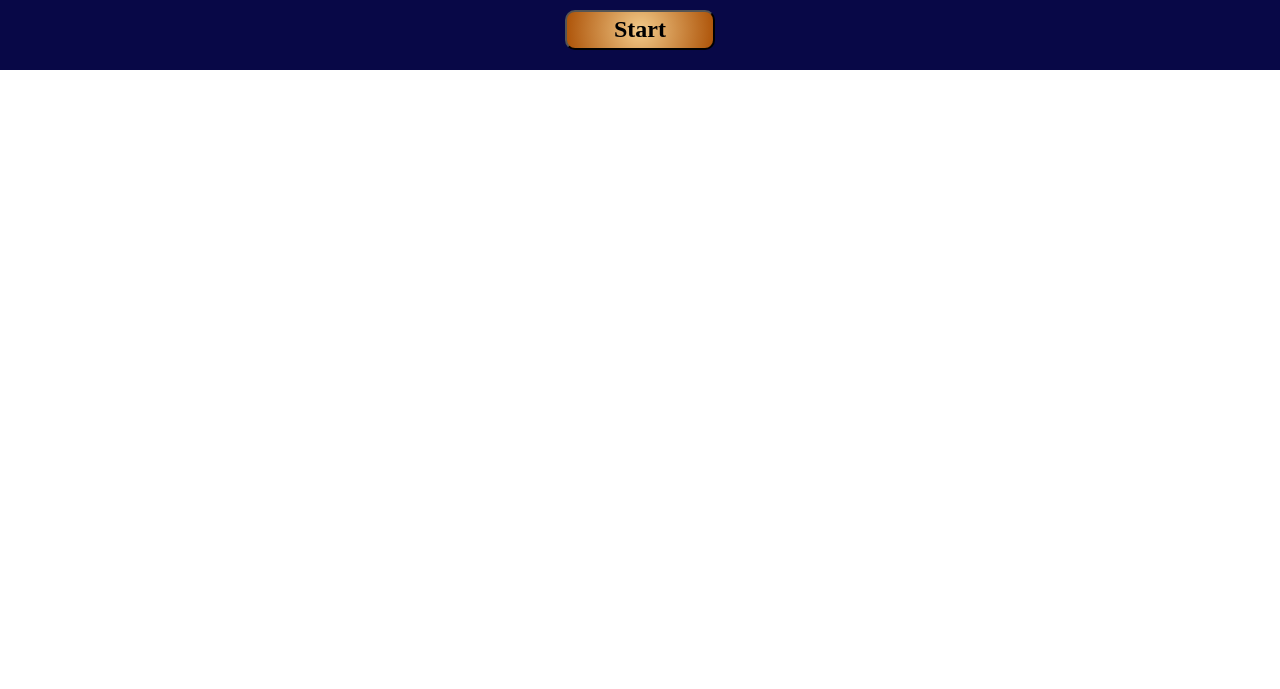
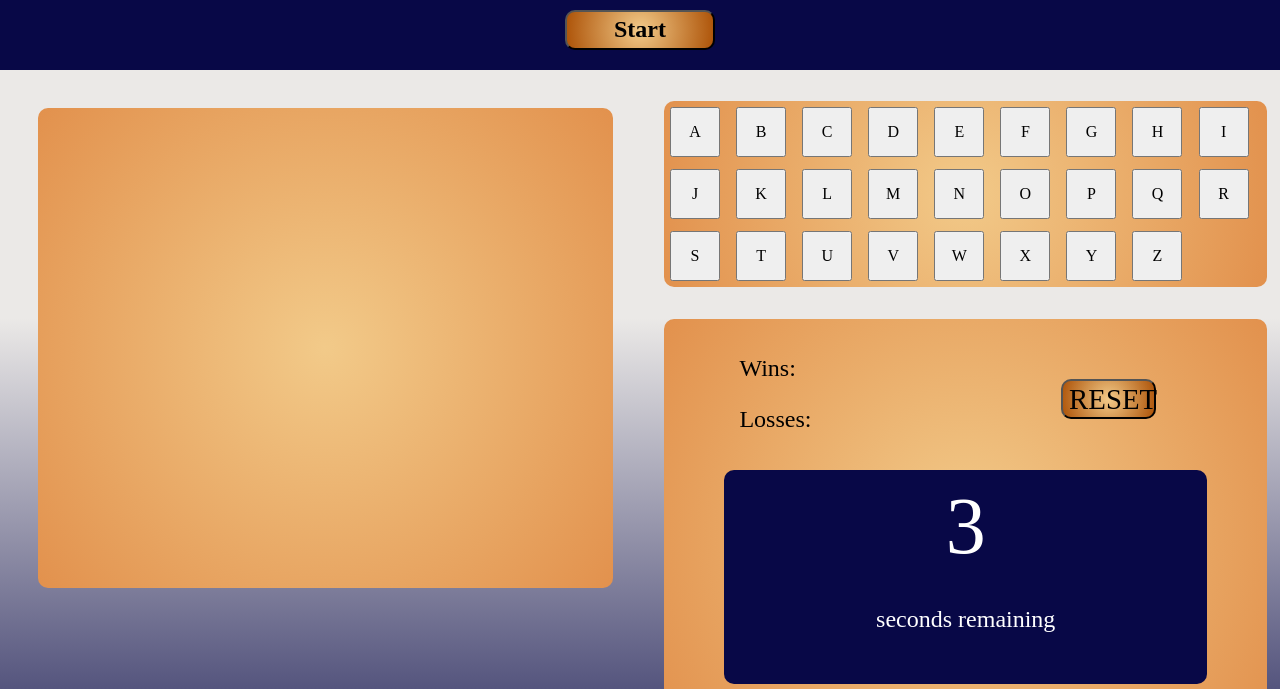
Before and after one commit to caitlinw29/word-guess-game, a plain HTML site: page index.html in a window 1280 px wide. Shown: the part 111-800 px from the top of the page. Drawn offline with Linux system fonts and the light colour scheme.

Commit message:
Add styles to page

```diff
--- a/assets/css/styles.css
+++ b/assets/css/styles.css
@@ -13,6 +13,13 @@ h1 {
   margin-top: 1%;
   margin-bottom: 1%;
 }
+
+main {
+  height: 100vh;
+  background: rgb(235,233,231);
+  background: linear-gradient(180deg, rgba(235,233,231,1) 31%, rgba(11,12,74,1) 100%);
+}
+
 /* OVERLAY */
 #overlay {
   position: fixed; /* Sit on top of the page content */
@@ -56,7 +63,8 @@ h1 {
 }
 
 /*START BTN*/
-#start {
+#start,
+#reset-btn {
   max-width: 150px;
   min-width: 90px;
   width: 20%;
@@ -70,14 +78,87 @@ h1 {
   background: radial-gradient(circle, rgba(242,202,137,1) 0%, rgba(173,83,8,1) 100%);
 }
 
-#start:hover{
+#start:hover,
+#reset-btn:hover{
   outline:white solid 3px;
 }
 
-#start:active {
+#start:active,
+#reset-btn:active {
   box-shadow: 0px 0px 10px 10px rgb(230, 236, 236);
 }
 
+
+.letter{
+  width: 50px;
+  height: 50px;
+  margin: 1%;
+}
+
+/*Card Layout*/
+#row {
+  display: flex;
+  justify-content: space-around;
+}
+
+#scores {
+  position: relative;
+  padding: 2%;
+  font-size: 150%;
+  width: 75%;
+  margin: 0 auto;
+
+}
+
+#reset-btn {
+  position: absolute;
+  right: 10%;
+  top: 40%;
+  font-size: 120%;
+  font-weight: 300;
+}
+
+/* #stats {
+  background: rgb(242,202,137);
+  background: radial-gradient(circle, rgba(242,202,137,1) 0%, rgba(226,145,77,1) 100%);
+} */
+#stats,
+#letter-buttons,
+#word-area{
+  background: rgb(242,202,137);
+  background: radial-gradient(circle, rgba(242,202,137,1) 0%, rgba(226,145,77,1) 100%);
+  margin: 5% 2%;
+  border-radius:10px;
+}
+
+#word-area{
+  margin: 3%;
+  width: 100%;
+  height: 60vh;
+}
+
+#time-area{
+  text-align: center;
+  background-color: rgb(8, 8, 71);
+  color: white;
+  margin: 0 10%;
+  border-radius: 10px;
+}
+
+#timer{
+  font-size: 500%;
+  margin:0;
+  padding: 10px 0px;
+}
+
+#seconds-left {
+  font-size: 150%;
+  padding-bottom: 50px;
+}
+
+#stats {
+  padding-bottom: 30px;
+}
 
 
 @media screen and (max-width: 620px) {
--- a/index.html
+++ b/index.html
@@ -16,6 +16,52 @@
       <button id="start">Start</button>
     </header>
     <main>
+      <div id="row">
+        <section id="word-area">
+          <p id="current-word"></p>
+        </section>
+        <section>
+          <div id="letter-buttons">
+            <button class="letter">A</button>
+            <button class="letter">B</button>
+            <button class="letter">C</button>
+            <button class="letter">D</button>
+            <button class="letter">E</button>
+            <button class="letter">F</button>
+            <button class="letter">G</button>
+            <button class="letter">H</button>
+            <button class="letter">I</button>
+            <button class="letter">J</button>
+            <button class="letter">K</button>
+            <button class="letter">L</button>
+            <button class="letter">M</button>
+            <button class="letter">N</button>
+            <button class="letter">O</button>
+            <button class="letter">P</button>
+            <button class="letter">Q</button>
+            <button class="letter">R</button>
+            <button class="letter">S</button>
+            <button class="letter">T</button>
+            <button class="letter">U</button>
+            <button class="letter">V</button>
+            <button class="letter">W</button>
+            <button class="letter">X</button>
+            <button class="letter">Y</button>
+            <button class="letter">Z</button>
+          </div>
+          <div id="stats">
+            <div id="scores">
+              <p>Wins: <span id="wins"></span></p>
+              <p>Losses: <span id="losses"></span></p>
+              <button id="reset-btn">RESET</button>
+            </div>
+            <div id="time-area">
+              <p id="timer">3</p>
+              <p id ="seconds-left">seconds remaining</p>
+            </div>
+          </div>
+        </section>
+      </div>
 
     </main>
     <div id="overlay">
```
